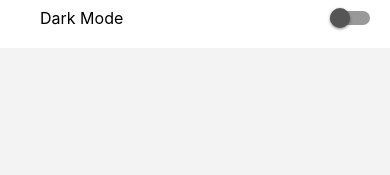
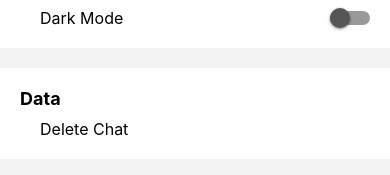
Before and after one commit to jatin-02/ChadBOT, a React Native app: screen /Settings in a window 390 px wide. Shown: the part 145-320 px from the top of the page. Built offline with nearby package versions, Linux system fonts and the light colour scheme.

Commit message:
deleteChat button added

```diff
--- a/src/screens/Chat.js
+++ b/src/screens/Chat.js
@@ -42,7 +42,6 @@ const Chat = ({ navigation }) => {
   const saveChatData = async (chatData) => {
     try {
       await AsyncStorage.setItem("@chatData", JSON.stringify(chatData));
-      console.log("Chat data saved successfully!", data);
     } catch (error) {
       console.log("Error while saving chat data: ", error);
     }
@@ -52,7 +51,6 @@ const Chat = ({ navigation }) => {
     try {
       const chatData = await AsyncStorage.getItem("@chatData");
       if (chatData !== null) {
-        console.log("Chat data retrieved successfully!", data);
         return JSON.parse(chatData);
       }
     } catch (error) {
@@ -65,7 +63,6 @@ const Chat = ({ navigation }) => {
       const chatData = await getChatData();
       if (chatData) {
         setData(chatData);
-        console.log(data);
         flatListRef.current.scrollToEnd();
       }
     };
@@ -142,7 +139,7 @@ const Chat = ({ navigation }) => {
 
   return (
     <View style={[styles.container, theme.container]}>
-      <ChatHeader navigation={navigation} />
+      <ChatHeader navigation={navigation} setData={setData} />
 
       <View style={[styles.body, theme.body]}>
         <FlatList
@@ -167,7 +164,7 @@ const Chat = ({ navigation }) => {
         />
         {visible && (
           <View style={styles.copyText}>
-            <Text style={{ color: "#fff" }}>Copied!</Text>
+            <Text style={{ color: "#222" }}>Copied!</Text>
           </View>
         )}
       </View>
@@ -182,7 +179,7 @@ const Chat = ({ navigation }) => {
           }
           selectionColor={COLORS_LIGHT.secondaryTwo}
           style={{
-            width: "75%",
+            flex: 1,
             fontSize: SIZES.regular,
             color: COLORS_LIGHT.secondaryTwo,
           }}
@@ -193,7 +190,7 @@ const Chat = ({ navigation }) => {
             name="volume-2"
             size={20}
             color="#919191"
-            style={{ marginRight: 10 }}
+            style={{ marginRight: 20 }}
           />
         </TouchableOpacity>
 
@@ -202,7 +199,7 @@ const Chat = ({ navigation }) => {
             name="content-copy"
             size={20}
             color="#919191"
-            style={{ marginRight: 10 }}
+            style={{ marginRight: 20 }}
           />
         </TouchableOpacity>
 
@@ -269,6 +266,7 @@ const styles = StyleSheet.create({
   },
   bottom: {
     flexDirection: "row",
+    alignItems: "center",
     justifyContent: "space-between",
     width: "90%",
     padding: SPACING.small,
--- a/src/screens/Settings.js
+++ b/src/screens/Settings.js
@@ -1,13 +1,32 @@
-import { StyleSheet, Text, View } from "react-native";
+import { StyleSheet, Text, TouchableOpacity, View } from "react-native";
 import React, { useState, useContext } from "react";
 import SettingsHeader from "../components/SettingsHeader";
 import { COLORS_DARK, COLORS_LIGHT, SIZES, SPACING } from "../constants";
 import ThemeContext from "./../hooks/Context";
 import { Switch } from "react-native";
+import AsyncStorage from "@react-native-async-storage/async-storage";
 
 const Setting = ({ navigation }) => {
   const { darkTheme, setDarkTheme } = useContext(ThemeContext);
   const theme = darkTheme ? darkSettings : lightSettings;
+
+  const [visible, setVisible] = useState(false);
+
+  const togglePopup = () => {
+    setVisible(true);
+    setTimeout(() => {
+      setVisible(false);
+    }, 4000);
+  };
+
+  const deleteChat = async () => {
+    try {
+      await AsyncStorage.removeItem("@chatData");
+      togglePopup();
+    } catch (error) {
+      console.log("Error while deleting chat data: ", error);
+    }
+  };
 
   return (
     <View style={[styles.container, theme.container]}>
@@ -30,6 +49,21 @@ const Setting = ({ navigation }) => {
           />
         </View>
       </View>
+
+      {visible && (
+        <View style={styles.popUp}>
+          <Text style={{ color: "#222" }}>
+            Chat Deleted! Please restart the app once.
+          </Text>
+        </View>
+      )}
+
+      <View style={[styles.card, theme.card]}>
+        <Text style={[styles.cardTitle, theme.cardTitle]}>Data</Text>
+        <TouchableOpacity onPress={deleteChat} style={styles.cardItem}>
+          <Text style={[styles.itemText, theme.itemText]}>Delete Chat</Text>
+        </TouchableOpacity>
+      </View>
     </View>
   );
 };
@@ -42,6 +76,7 @@ const styles = StyleSheet.create({
   },
   card: {
     padding: 20,
+    marginBottom: 20,
   },
   cardTitle: {
     fontSize: SIZES.large,
@@ -56,6 +91,17 @@ const styles = StyleSheet.create({
   itemText: {
     fontSize: SIZES.regular,
     paddingLeft: SPACING.large,
+  },
+  popUp: {
+    flexDirection: "row",
+    justifyContent: "flex-end",
+    alignSelf: "flex-end",
+    backgroundColor: "#BFC869",
+    padding: SPACING.regular,
+
+    borderTopLeftRadius: SPACING.large,
+    borderTopRightRadius: SPACING.large,
+    borderBottomRightRadius: SPACING.large,
   },
 });
 
```
